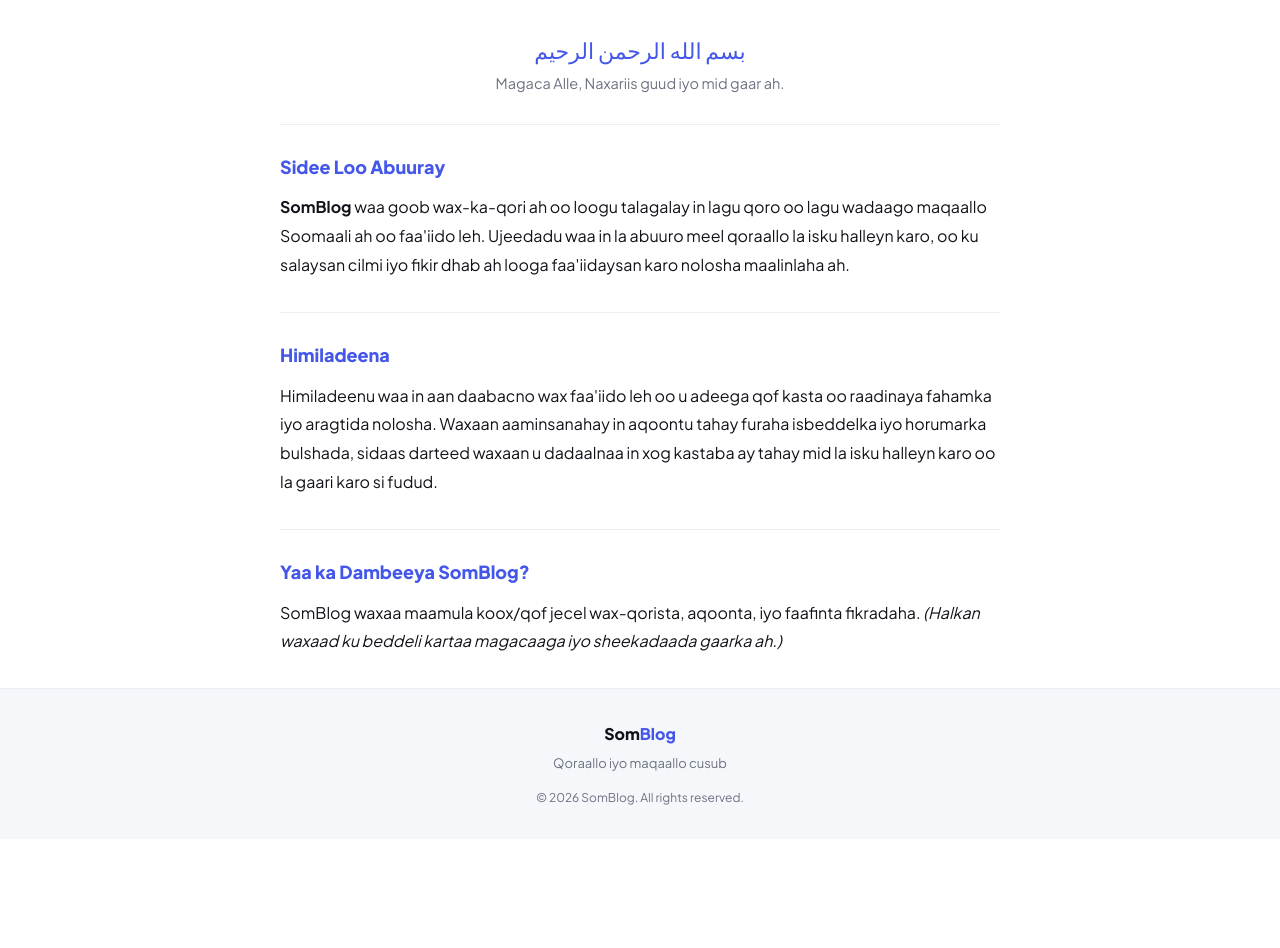
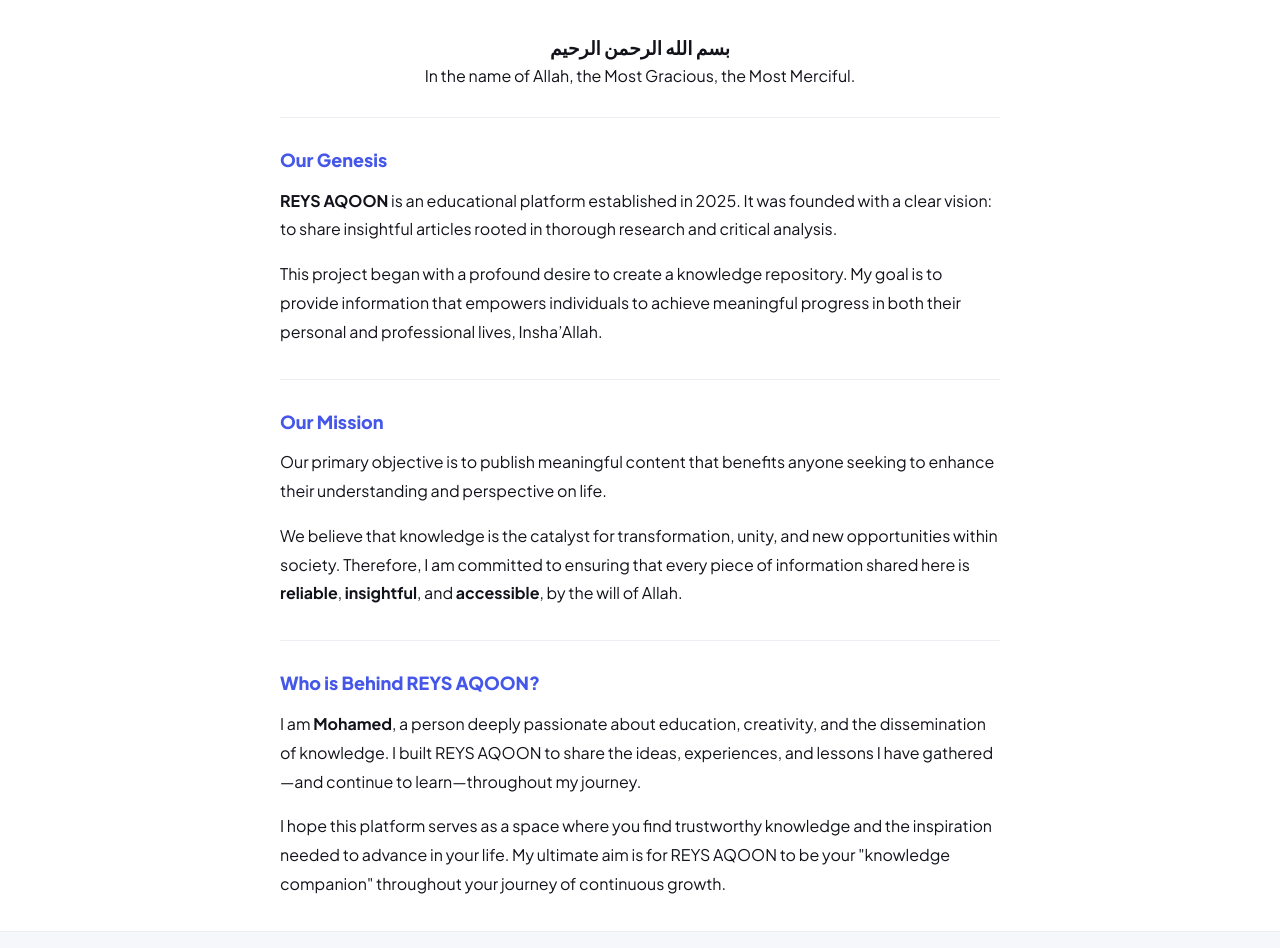
Before and after one commit to Nor2522/somblog, a website: page about.html in a window 1280 px wide. Shown: the part 124-1072 px from the top of the page. Before the commit the page ends 963 px from the top, so only its background shows below. Drawn offline with Linux system fonts and the light colour scheme.

Commit message:
Revise about page for REYS AQOON branding
Updated the title, meta tags, and content to reflect the new branding and mission of the site.

```diff
--- a/about.html
+++ b/about.html
@@ -11,7 +11,14 @@
     })();
   </script>
   <meta name="viewport" content="width=device-width, initial-scale=1.0" />
-  <title>Ku Saabsan - SomBlog</title>
+  <meta charset="UTF-8">
+  <meta name="viewport" content="width=device-width, initial-scale=1.0">
+  <title>About Reys Aqoon - Educational Blog & Knowledge Platform</title>
+  <meta name="description"
+    content="Reys Aqoon is an educational blog offering articles on personal development, life skills, technology, and self-improvement for global readers seeking knowledge and growth.">
+  <meta name="keywords"
+    content="educational blog, personal development, self-improvement, life skills, knowledge platform, learning blog, growth articles, technology blog, motivation, career development">
+  <meta name="author" content="Mohamed Adan">
   <link rel="preconnect" href="https://fonts.googleapis.com" />
   <link rel="preconnect" href="https://fonts.gstatic.com" crossorigin />
   <link href="https://fonts.googleapis.com/css2?family=Plus+Jakarta+Sans:wght@400;500;600;700;800&display=swap" rel="stylesheet" />
@@ -20,7 +27,7 @@
 <body>
   <header class="site-header">
     <div class="wrap">
-      <a href="index.html" class="wordmark">Som<span>Blog</span></a>
+      <a href="index.html" class="wordmark">Reys<span>Aqoon</span></a>
       <nav class="site-nav">
         <button class="nav-toggle" id="nav-toggle" type="button" aria-label="Menu" aria-expanded="false">
           <svg viewBox="0 0 24 24" width="20" height="20" fill="none" stroke="currentColor" stroke-width="2" stroke-linecap="round"><path d="M3 6h18M3 12h18M3 18h18"/></svg>
@@ -39,47 +46,61 @@
 
   <main class="wrap">
     <div class="section-heading">
-      <h2>Ku Saabsan SomBlog</h2>
+      <h2>About REYS AQOON</h2>
       <div class="rule"></div>
     </div>
 
     <article class="static-page">
-      <p class="static-lede" dir="rtl" lang="ar">بسم الله الرحمن الرحيم</p>
-      <p class="static-lede-sub">Magaca Alle, Naxariis guud iyo mid gaar ah.</p>
+      <h3 style="text-align: center;">بسم الله الرحمن الرحيم</h3>
+                <p style="text-align: center">
+                    In the name of Allah, the Most Gracious, the Most Merciful.
+                </p>
 
       <hr class="static-divider" />
 
       <section class="static-section">
-        <h3>Sidee Loo Abuuray</h3>
+        <h3>Our Genesis</h3>
                 <p>
-          <strong>SomBlog</strong> waa goob wax-ka-qori ah oo loogu talagalay in lagu
-          qoro oo lagu wadaago maqaallo Soomaali ah oo faa'iido leh. Ujeedadu waa in
-          la abuuro meel qoraallo la isku halleyn karo, oo ku salaysan cilmi iyo
-          fikir dhab ah looga faa'iidaysan karo nolosha maalinlaha ah.
+                    <strong>REYS AQOON</strong> is an educational platform established in 2025.
+                    It was founded with a clear vision: to share insightful articles rooted
+                    in thorough research and critical analysis.
+                </p>
+                <p>
+                    This project began with a profound desire to create a knowledge repository.
+                    My goal is to provide information that empowers individuals to achieve
+                    meaningful progress in both their personal and professional lives, Insha’Allah.
                 </p>
       </section>
 
       <hr class="static-divider" />
 
       <section class="static-section">
-        <h3>Himiladeena</h3>
+        <h3>Our Mission</h3>
                 <p>
-          Himiladeenu waa in aan daabacno wax faa'iido leh oo u adeega qof kasta oo
-          raadinaya fahamka iyo aragtida nolosha. Waxaan aaminsanahay in aqoontu
-          tahay furaha isbeddelka iyo horumarka bulshada, sidaas darteed waxaan u
-          dadaalnaa in xog kastaba ay tahay mid la isku halleyn karo oo la gaari
-          karo si fudud.
+                    Our primary objective is to publish meaningful content that benefits
+                    anyone seeking to enhance their understanding and perspective on life.
+                </p>
+                <p>
+                    We believe that knowledge is the catalyst for transformation, unity,
+                    and new opportunities within society. Therefore, I am committed to
+                    ensuring that every piece of information shared here is <strong>reliable</strong>,
+                    <strong>insightful</strong>, and <strong>accessible</strong>, by the will of Allah.
                 </p>
       </section>
 
       <hr class="static-divider" />
 
       <section class="static-section">
-        <h3>Yaa ka Dambeeya SomBlog?</h3>
+        <h3>Who is Behind REYS AQOON?</h3>
                 <p>
-          SomBlog waxaa maamula koox/qof jecel wax-qorista, aqoonta, iyo
-          faafinta fikradaha. <em>(Halkan waxaad ku beddeli kartaa magacaaga iyo
-          sheekadaada gaarka ah.)</em>
+                    I am <strong>Mohamed</strong>, a person deeply passionate about education,
+                    creativity, and the dissemination of knowledge. I built REYS AQOON to share
+                    the ideas, experiences, and lessons I have gathered—and continue to learn—throughout my journey.
+                </p>
+                <p>
+                    I hope this platform serves as a space where you find trustworthy knowledge
+                    and the inspiration needed to advance in your life. My ultimate aim is for
+                    REYS AQOON to be your "knowledge companion" throughout your journey of continuous growth.
                 </p>
       </section>
     </article>
@@ -87,9 +108,9 @@
 
   <footer class="site-footer">
     <div class="wrap">
-      <div class="foot-brand">Som<span>Blog</span></div>
+      <div class="foot-brand">Reys<span>Aqoon</span></div>
       <div class="foot-tagline">Qoraallo iyo maqaallo cusub</div>
-      <div class="foot-copyright">&copy; 2026 SomBlog. All rights reserved.</div>
+      <div class="foot-copyright">&copy; 2026 Reysaqoon. All rights reserved.</div>
     </div>
   </footer>
 
```
Lines whose indentation alone changed are shown as unchanged.
